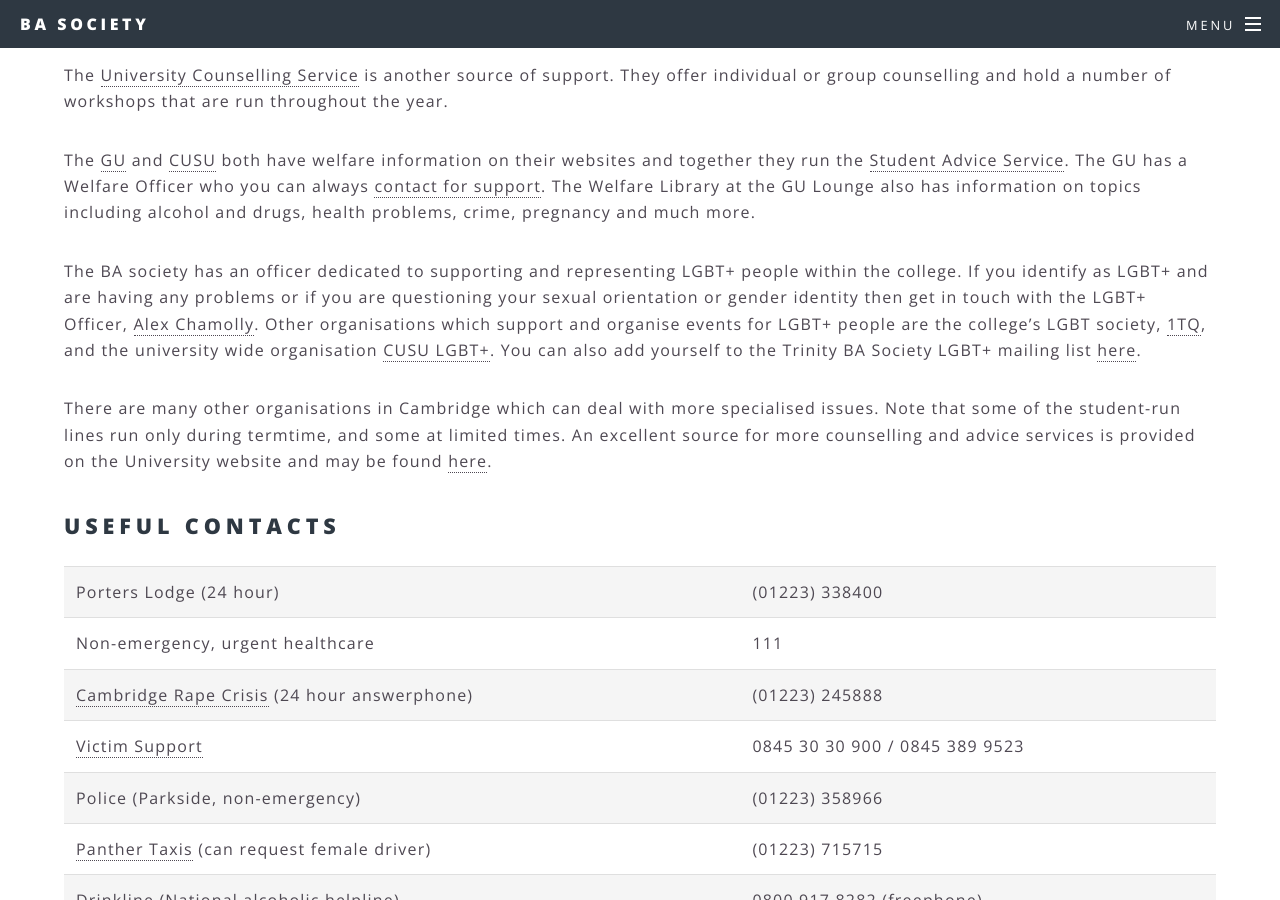
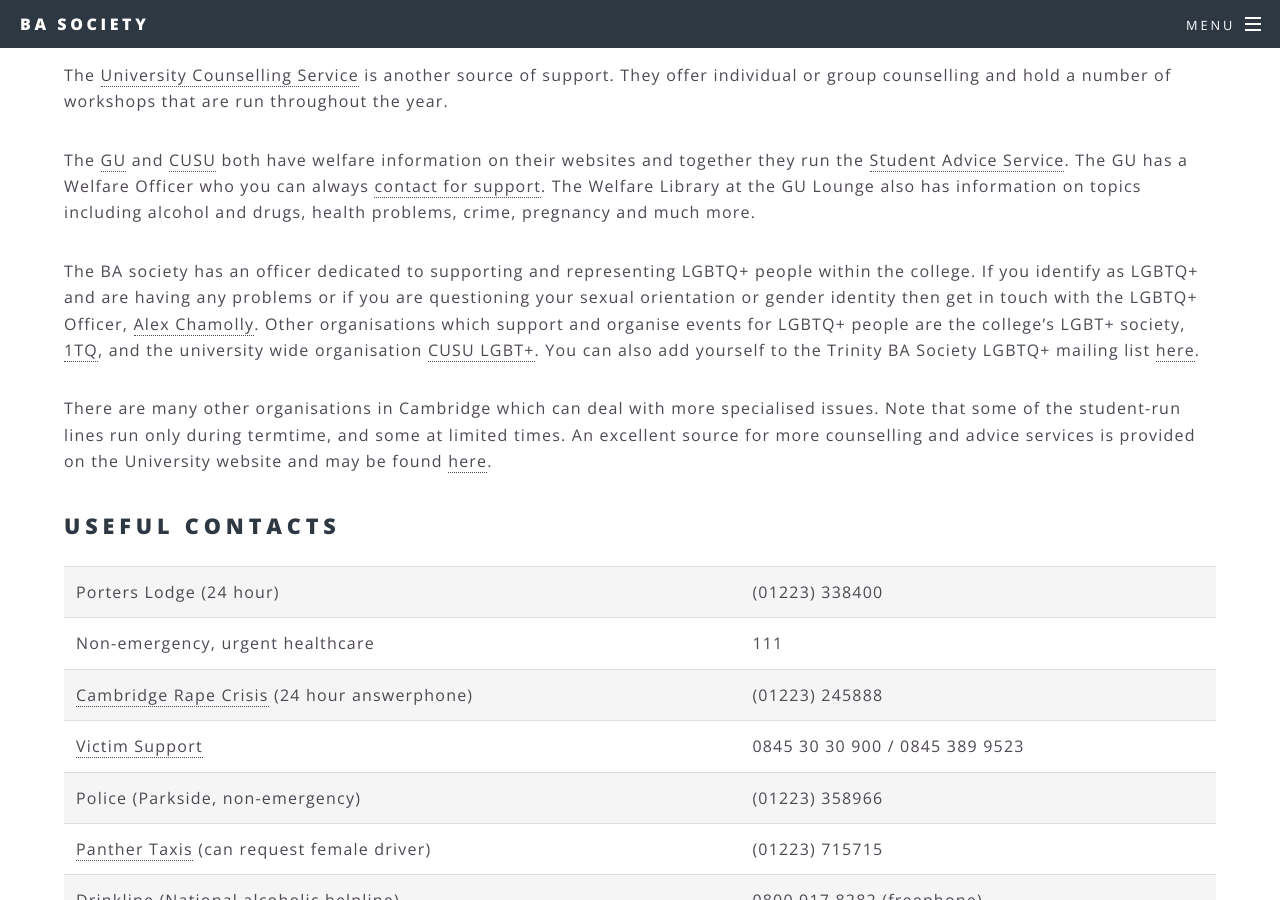
Before and after one commit to TrinityBASociety/trinitybasociety.github.io, a Jekyll site: the page built from welfare/index.md, in a window 1280 px wide and 900 px high, scrolled down 989 px. Built offline with Jekyll 4.4.1, drawn with Linux system fonts in a browser that asks for light colours.

Commit message:
welfare: Change LGBT+ to LGBTQ+ when it references the BA society
Also update 1TQ's description to include + as per their logo.

```diff
--- a/welfare/index.md
+++ b/welfare/index.md
@@ -33,7 +33,7 @@
 
 The [GU](http://www.gradunion.cam.ac.uk/support-and-advice) and [CUSU](http://www.cusu.co.uk/support/welfare/) both have welfare information on their websites and together they run the [Student Advice Service](mailto:advice@camstudentadvice.co.uk). The GU has a Welfare Officer who you can always [contact for support](mailto:welfare@gradunion.cam.ac.uk). The Welfare Library at the GU Lounge also has information on topics including alcohol and drugs, health problems, crime, pregnancy and much more.
 
-The BA society has an officer dedicated to supporting and representing LGBT+ people within the college. If you identify as LGBT+ and are having any problems or if you are questioning your sexual orientation or gender identity then get in touch with the LGBT+ Officer, [Alex Chamolly](mailto:ba.lgbt@trin.cam.ac.uk). Other organisations which support and organise events for LGBT+ people are the college's LGBT society, [1TQ](https://www.facebook.com/1tqcantab/), and the university wide organisation [CUSU LGBT+](http://www.lgbt.cusu.cam.ac.uk/). You can also add yourself to the Trinity BA Society LGBT+ mailing list [here](http://lists.cam.ac.uk/mailman/listinfo/trin-balgbt).
+The BA society has an officer dedicated to supporting and representing LGBTQ+ people within the college. If you identify as LGBTQ+ and are having any problems or if you are questioning your sexual orientation or gender identity then get in touch with the LGBTQ+ Officer, [Alex Chamolly](mailto:ba.lgbt@trin.cam.ac.uk). Other organisations which support and organise events for LGBTQ+ people are the college's LGBT+ society, [1TQ](https://www.facebook.com/1tqcantab/), and the university wide organisation [CUSU LGBT+](http://www.lgbt.cusu.cam.ac.uk/). You can also add yourself to the Trinity BA Society LGBTQ+ mailing list [here](http://lists.cam.ac.uk/mailman/listinfo/trin-balgbt).
 
 There are many other organisations in Cambridge which can deal with more specialised issues. Note that some of the student-run lines run only during termtime, and some at limited times. An excellent source for more counselling and advice services is provided on the University website and may be found [here](https://www.studentadvice.cam.ac.uk/).
 
```
